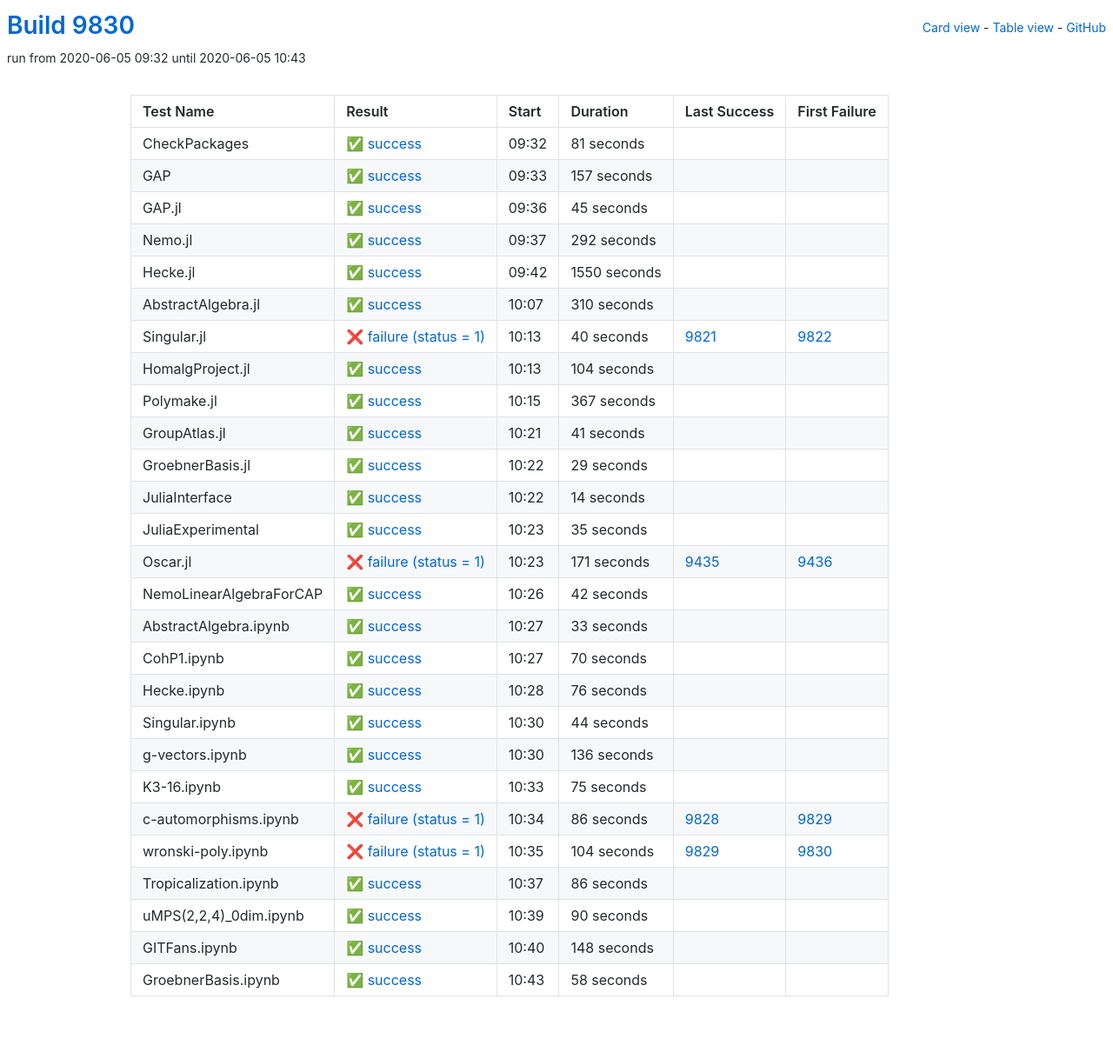
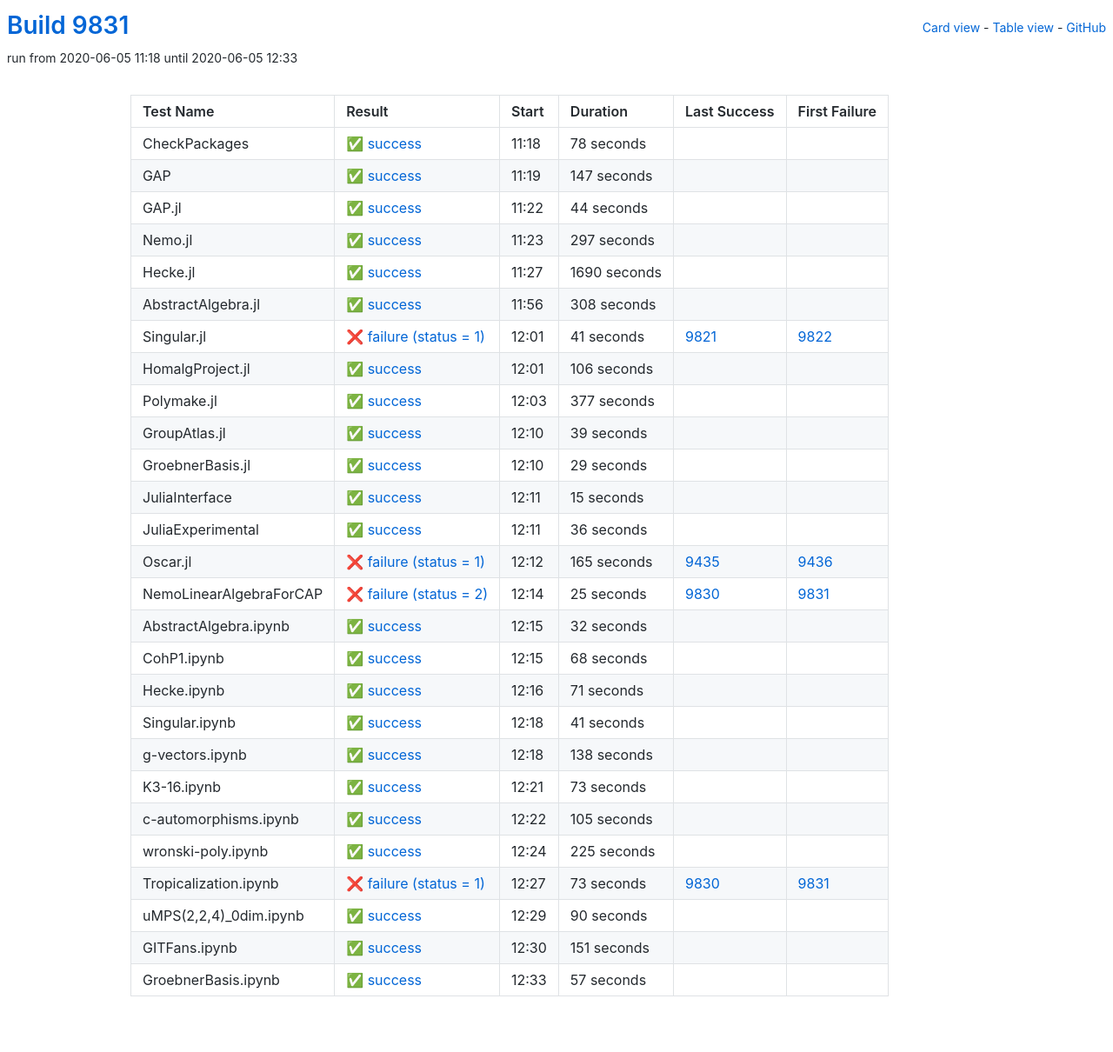
Before and after one commit to oscar-system/oscar-ci-status, a Jekyll site: the page built from table.html, in a window 1280 px wide. Shown: the whole page at 87% size. Built offline with Jekyll 4.4.1, drawn with Linux system fonts in a browser that asks for light colours.

Commit message:
Build 9831

```diff
--- a/_data/ci.yml
+++ b/_data/ci.yml
@@ -1,125 +1,125 @@
-build: 9830
-build_url: https://oscarci.mathematik.uni-kl.de/job/oscar/9830/
+build: 9831
+build_url: https://oscarci.mathematik.uni-kl.de/job/oscar/9831/
 job: oscar
 tests:
-- duration: 81
+- duration: 78
   exitcode: 0
   first_failure: false
   first_failure_url: null
   id: checkpackages
   last_success: false
   last_success_url: null
-  log: https://oscarci.mathematik.uni-kl.de/job/oscar/9830/artifact/logs/build-9830/CheckPackages.log
+  log: https://oscarci.mathematik.uni-kl.de/job/oscar/9831/artifact/logs/build-9831/CheckPackages.log
   name: CheckPackages
-  start: 2020-06-05 09:32
+  start: 2020-06-05 11:18
   status: success
   success: true
-- duration: 157
+- duration: 147
   exitcode: 0
   first_failure: false
   first_failure_url: null
   id: gap
   last_success: false
   last_success_url: null
-  log: https://oscarci.mathematik.uni-kl.de/job/oscar/9830/artifact/logs/build-9830/GAP.log
+  log: https://oscarci.mathematik.uni-kl.de/job/oscar/9831/artifact/logs/build-9831/GAP.log
   name: GAP
-  start: 2020-06-05 09:33
+  start: 2020-06-05 11:19
   status: success
   success: true
-- duration: 45
+- duration: 44
   exitcode: 0
   first_failure: false
   first_failure_url: null
   id: gap-jl
   last_success: false
   last_success_url: null
-  log: https://oscarci.mathematik.uni-kl.de/job/oscar/9830/artifact/logs/build-9830/GAP.jl.log
+  log: https://oscarci.mathematik.uni-kl.de/job/oscar/9831/artifact/logs/build-9831/GAP.jl.log
   name: GAP.jl
-  start: 2020-06-05 09:36
+  start: 2020-06-05 11:22
   status: success
   success: true
-- duration: 292
+- duration: 297
   exitcode: 0
   first_failure: false
   first_failure_url: null
   id: nemo-jl
   last_success: false
   last_success_url: null
-  log: https://oscarci.mathematik.uni-kl.de/job/oscar/9830/artifact/logs/build-9830/Nemo.jl.log
+  log: https://oscarci.mathematik.uni-kl.de/job/oscar/9831/artifact/logs/build-9831/Nemo.jl.log
   name: Nemo.jl
-  start: 2020-06-05 09:37
+  start: 2020-06-05 11:23
   status: success
   success: true
-- duration: 1550
+- duration: 1690
   exitcode: 0
   first_failure: false
   first_failure_url: null
   id: hecke-jl
   last_success: false
   last_success_url: null
-  log: https://oscarci.mathematik.uni-kl.de/job/oscar/9830/artifact/logs/build-9830/Hecke.jl.log
+  log: https://oscarci.mathematik.uni-kl.de/job/oscar/9831/artifact/logs/build-9831/Hecke.jl.log
   name: Hecke.jl
-  start: 2020-06-05 09:42
+  start: 2020-06-05 11:27
   status: success
   success: true
-- duration: 310
+- duration: 308
   exitcode: 0
   first_failure: false
   first_failure_url: null
   id: abstractalgebra-jl
   last_success: false
   last_success_url: null
-  log: https://oscarci.mathematik.uni-kl.de/job/oscar/9830/artifact/logs/build-9830/AbstractAlgebra.jl.log
+  log: https://oscarci.mathematik.uni-kl.de/job/oscar/9831/artifact/logs/build-9831/AbstractAlgebra.jl.log
   name: AbstractAlgebra.jl
-  start: 2020-06-05 10:07
+  start: 2020-06-05 11:56
   status: success
   success: true
-- duration: 40
+- duration: 41
   exitcode: 1
   first_failure: 9822
   first_failure_url: https://oscarci.mathematik.uni-kl.de/job/oscar/9822/
   id: singular-jl
   last_success: 9821
   last_success_url: https://oscarci.mathematik.uni-kl.de/job/oscar/9821/
-  log: https://oscarci.mathematik.uni-kl.de/job/oscar/9830/artifact/logs/build-9830/Singular.jl.log
+  log: https://oscarci.mathematik.uni-kl.de/job/oscar/9831/artifact/logs/build-9831/Singular.jl.log
   name: Singular.jl
-  start: 2020-06-05 10:13
+  start: 2020-06-05 12:01
   status: failure
   success: false
-- duration: 104
+- duration: 106
   exitcode: 0
   first_failure: false
   first_failure_url: null
   id: homalgproject-jl
   last_success: false
   last_success_url: null
-  log: https://oscarci.mathematik.uni-kl.de/job/oscar/9830/artifact/logs/build-9830/HomalgProject.jl.log
+  log: https://oscarci.mathematik.uni-kl.de/job/oscar/9831/artifact/logs/build-9831/HomalgProject.jl.log
   name: HomalgProject.jl
-  start: 2020-06-05 10:13
+  start: 2020-06-05 12:01
   status: success
   success: true
-- duration: 367
+- duration: 377
   exitcode: 0
   first_failure: false
   first_failure_url: null
   id: polymake-jl
   last_success: false
   last_success_url: null
-  log: https://oscarci.mathematik.uni-kl.de/job/oscar/9830/artifact/logs/build-9830/Polymake.jl.log
+  log: https://oscarci.mathematik.uni-kl.de/job/oscar/9831/artifact/logs/build-9831/Polymake.jl.log
   name: Polymake.jl
-  start: 2020-06-05 10:15
+  start: 2020-06-05 12:03
   status: success
   success: true
-- duration: 41
+- duration: 39
   exitcode: 0
   first_failure: false
   first_failure_url: null
   id: groupatlas-jl
   last_success: false
   last_success_url: null
-  log: https://oscarci.mathematik.uni-kl.de/job/oscar/9830/artifact/logs/build-9830/GroupAtlas.jl.log
+  log: https://oscarci.mathematik.uni-kl.de/job/oscar/9831/artifact/logs/build-9831/GroupAtlas.jl.log
   name: GroupAtlas.jl
-  start: 2020-06-05 10:21
+  start: 2020-06-05 12:10
   status: success
   success: true
 - duration: 29
@@ -129,167 +129,167 @@
   id: groebnerbasis-jl
   last_success: false
   last_success_url: null
-  log: https://oscarci.mathematik.uni-kl.de/job/oscar/9830/artifact/logs/build-9830/GroebnerBasis.jl.log
+  log: https://oscarci.mathematik.uni-kl.de/job/oscar/9831/artifact/logs/build-9831/GroebnerBasis.jl.log
   name: GroebnerBasis.jl
-  start: 2020-06-05 10:22
+  start: 2020-06-05 12:10
   status: success
   success: true
-- duration: 14
+- duration: 15
   exitcode: 0
   first_failure: false
   first_failure_url: null
   id: juliainterface
   last_success: false
   last_success_url: null
-  log: https://oscarci.mathematik.uni-kl.de/job/oscar/9830/artifact/logs/build-9830/JuliaInterface.log
+  log: https://oscarci.mathematik.uni-kl.de/job/oscar/9831/artifact/logs/build-9831/JuliaInterface.log
   name: JuliaInterface
-  start: 2020-06-05 10:22
+  start: 2020-06-05 12:11
   status: success
   success: true
-- duration: 35
+- duration: 36
   exitcode: 0
   first_failure: false
   first_failure_url: null
   id: juliaexperimental
   last_success: false
   last_success_url: null
-  log: https://oscarci.mathematik.uni-kl.de/job/oscar/9830/artifact/logs/build-9830/JuliaExperimental.log
+  log: https://oscarci.mathematik.uni-kl.de/job/oscar/9831/artifact/logs/build-9831/JuliaExperimental.log
   name: JuliaExperimental
-  start: 2020-06-05 10:23
+  start: 2020-06-05 12:11
   status: success
   success: true
-- duration: 171
+- duration: 165
   exitcode: 1
   first_failure: 9436
   first_failure_url: https://oscarci.mathematik.uni-kl.de/job/oscar/9436/
   id: oscar-jl
   last_success: 9435
   last_success_url: https://oscarci.mathematik.uni-kl.de/job/oscar/9435/
-  log: https://oscarci.mathematik.uni-kl.de/job/oscar/9830/artifact/logs/build-9830/Oscar.jl.log
+  log: https://oscarci.mathematik.uni-kl.de/job/oscar/9831/artifact/logs/build-9831/Oscar.jl.log
   name: Oscar.jl
-  start: 2020-06-05 10:23
+  start: 2020-06-05 12:12
   status: failure
   success: false
-- duration: 42
-  exitcode: 0
-  first_failure: false
-  first_failure_url: null
+- duration: 25
+  exitcode: 2
+  first_failure: 9831
+  first_failure_url: https://oscarci.mathematik.uni-kl.de/job/oscar/9831/
   id: nemolinearalgebraforcap
-  last_success: false
-  last_success_url: null
-  log: https://oscarci.mathematik.uni-kl.de/job/oscar/9830/artifact/logs/build-9830/NemoLinearAlgebraForCAP.log
+  last_success: 9830
+  last_success_url: https://oscarci.mathematik.uni-kl.de/job/oscar/9830/
+  log: https://oscarci.mathematik.uni-kl.de/job/oscar/9831/artifact/logs/build-9831/NemoLinearAlgebraForCAP.log
   name: NemoLinearAlgebraForCAP
-  start: 2020-06-05 10:26
-  status: success
-  success: true
-- duration: 33
+  start: 2020-06-05 12:14
+  status: failure
+  success: false
+- duration: 32
   exitcode: 0
   first_failure: false
   first_failure_url: null
   id: abstractalgebra-ipynb
   last_success: false
   last_success_url: null
-  log: https://oscarci.mathematik.uni-kl.de/job/oscar/9830/artifact/logs/build-9830/AbstractAlgebra.ipynb.log
+  log: https://oscarci.mathematik.uni-kl.de/job/oscar/9831/artifact/logs/build-9831/AbstractAlgebra.ipynb.log
   name: AbstractAlgebra.ipynb
-  start: 2020-06-05 10:27
+  start: 2020-06-05 12:15
   status: success
   success: true
-- duration: 70
+- duration: 68
   exitcode: 0
   first_failure: false
   first_failure_url: null
   id: cohp1-ipynb
   last_success: false
   last_success_url: null
-  log: https://oscarci.mathematik.uni-kl.de/job/oscar/9830/artifact/logs/build-9830/CohP1.ipynb.log
+  log: https://oscarci.mathematik.uni-kl.de/job/oscar/9831/artifact/logs/build-9831/CohP1.ipynb.log
   name: CohP1.ipynb
-  start: 2020-06-05 10:27
+  start: 2020-06-05 12:15
   status: success
   success: true
-- duration: 76
+- duration: 71
   exitcode: 0
   first_failure: false
   first_failure_url: null
   id: hecke-ipynb
   last_success: false
   last_success_url: null
-  log: https://oscarci.mathematik.uni-kl.de/job/oscar/9830/artifact/logs/build-9830/Hecke.ipynb.log
+  log: https://oscarci.mathematik.uni-kl.de/job/oscar/9831/artifact/logs/build-9831/Hecke.ipynb.log
   name: Hecke.ipynb
-  start: 2020-06-05 10:28
+  start: 2020-06-05 12:16
   status: success
   success: true
-- duration: 44
+- duration: 41
   exitcode: 0
   first_failure: false
   first_failure_url: null
   id: singular-ipynb
   last_success: false
   last_success_url: null
-  log: https://oscarci.mathematik.uni-kl.de/job/oscar/9830/artifact/logs/build-9830/Singular.ipynb.log
+  log: https://oscarci.mathematik.uni-kl.de/job/oscar/9831/artifact/logs/build-9831/Singular.ipynb.log
   name: Singular.ipynb
-  start: 2020-06-05 10:30
+  start: 2020-06-05 12:18
   status: success
   success: true
-- duration: 136
+- duration: 138
   exitcode: 0
   first_failure: false
   first_failure_url: null
   id: g-vectors-ipynb
   last_success: false
   last_success_url: null
-  log: https://oscarci.mathematik.uni-kl.de/job/oscar/9830/artifact/logs/build-9830/g-vectors.ipynb.log
+  log: https://oscarci.mathematik.uni-kl.de/job/oscar/9831/artifact/logs/build-9831/g-vectors.ipynb.log
   name: g-vectors.ipynb
-  start: 2020-06-05 10:30
+  start: 2020-06-05 12:18
   status: success
   success: true
-- duration: 75
+- duration: 73
   exitcode: 0
   first_failure: false
   first_failure_url: null
   id: k3-16-ipynb
   last_success: false
   last_success_url: null
-  log: https://oscarci.mathematik.uni-kl.de/job/oscar/9830/artifact/logs/build-9830/K3-16.ipynb.log
+  log: https://oscarci.mathematik.uni-kl.de/job/oscar/9831/artifact/logs/build-9831/K3-16.ipynb.log
   name: K3-16.ipynb
-  start: 2020-06-05 10:33
+  start: 2020-06-05 12:21
   status: success
   success: true
-- duration: 86
-  exitcode: 1
-  first_failure: 9829
-  first_failure_url: https://oscarci.mathematik.uni-kl.de/job/oscar/9829/
-  id: c-automorphisms-ipynb
-  last_success: 9828
-  last_success_url: https://oscarci.mathematik.uni-kl.de/job/oscar/9828/
-  log: https://oscarci.mathematik.uni-kl.de/job/oscar/9830/artifact/logs/build-9830/c-automorphisms.ipynb.log
-  name: c-automorphisms.ipynb
-  start: 2020-06-05 10:34
-  status: failure
-  success: false
-- duration: 104
-  exitcode: 1
-  first_failure: 9830
-  first_failure_url: https://oscarci.mathematik.uni-kl.de/job/oscar/9830/
-  id: wronski-poly-ipynb
-  last_success: 9829
-  last_success_url: https://oscarci.mathematik.uni-kl.de/job/oscar/9829/
-  log: https://oscarci.mathematik.uni-kl.de/job/oscar/9830/artifact/logs/build-9830/wronski-poly.ipynb.log
-  name: wronski-poly.ipynb
-  start: 2020-06-05 10:35
-  status: failure
-  success: false
-- duration: 86
+- duration: 105
   exitcode: 0
   first_failure: false
   first_failure_url: null
-  id: tropicalization-ipynb
+  id: c-automorphisms-ipynb
   last_success: false
   last_success_url: null
-  log: https://oscarci.mathematik.uni-kl.de/job/oscar/9830/artifact/logs/build-9830/Tropicalization.ipynb.log
-  name: Tropicalization.ipynb
-  start: 2020-06-05 10:37
+  log: https://oscarci.mathematik.uni-kl.de/job/oscar/9831/artifact/logs/build-9831/c-automorphisms.ipynb.log
+  name: c-automorphisms.ipynb
+  start: 2020-06-05 12:22
   status: success
   success: true
+- duration: 225
+  exitcode: 0
+  first_failure: false
+  first_failure_url: null
+  id: wronski-poly-ipynb
+  last_success: false
+  last_success_url: null
+  log: https://oscarci.mathematik.uni-kl.de/job/oscar/9831/artifact/logs/build-9831/wronski-poly.ipynb.log
+  name: wronski-poly.ipynb
+  start: 2020-06-05 12:24
+  status: success
+  success: true
+- duration: 73
+  exitcode: 1
+  first_failure: 9831
+  first_failure_url: https://oscarci.mathematik.uni-kl.de/job/oscar/9831/
+  id: tropicalization-ipynb
+  last_success: 9830
+  last_success_url: https://oscarci.mathematik.uni-kl.de/job/oscar/9830/
+  log: https://oscarci.mathematik.uni-kl.de/job/oscar/9831/artifact/logs/build-9831/Tropicalization.ipynb.log
+  name: Tropicalization.ipynb
+  start: 2020-06-05 12:27
+  status: failure
+  success: false
 - duration: 90
   exitcode: 0
   first_failure: false
@@ -297,32 +297,32 @@
   id: umps-2-2-4-0dim-ipynb
   last_success: false
   last_success_url: null
-  log: https://oscarci.mathematik.uni-kl.de/job/oscar/9830/artifact/logs/build-9830/uMPS-2-2-4-_0dim.ipynb.log
+  log: https://oscarci.mathematik.uni-kl.de/job/oscar/9831/artifact/logs/build-9831/uMPS-2-2-4-_0dim.ipynb.log
   name: uMPS(2,2,4)_0dim.ipynb
-  start: 2020-06-05 10:39
+  start: 2020-06-05 12:29
   status: success
   success: true
-- duration: 148
+- duration: 151
   exitcode: 0
   first_failure: false
   first_failure_url: null
   id: gitfans-ipynb
   last_success: false
   last_success_url: null
-  log: https://oscarci.mathematik.uni-kl.de/job/oscar/9830/artifact/logs/build-9830/GITFans.ipynb.log
+  log: https://oscarci.mathematik.uni-kl.de/job/oscar/9831/artifact/logs/build-9831/GITFans.ipynb.log
   name: GITFans.ipynb
-  start: 2020-06-05 10:40
+  start: 2020-06-05 12:30
   status: success
   success: true
-- duration: 58
+- duration: 57
   exitcode: 0
   first_failure: false
   first_failure_url: null
   id: groebnerbasis-ipynb
   last_success: false
   last_success_url: null
-  log: https://oscarci.mathematik.uni-kl.de/job/oscar/9830/artifact/logs/build-9830/GroebnerBasis.ipynb.log
+  log: https://oscarci.mathematik.uni-kl.de/job/oscar/9831/artifact/logs/build-9831/GroebnerBasis.ipynb.log
   name: GroebnerBasis.ipynb
-  start: 2020-06-05 10:43
+  start: 2020-06-05 12:33
   status: success
   success: true
```
Also changed, not shown: README.md.
